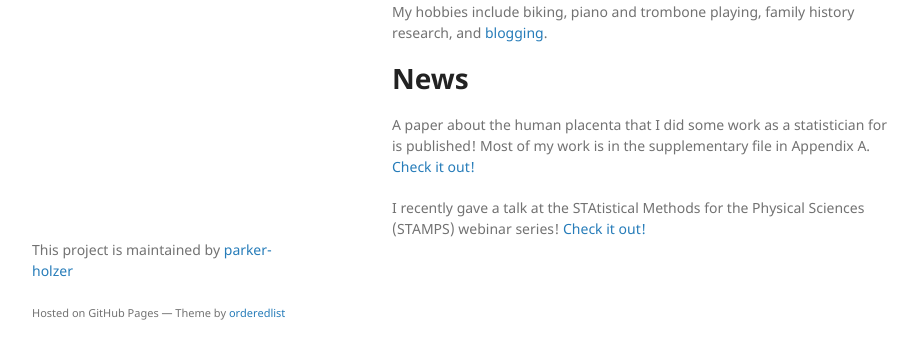
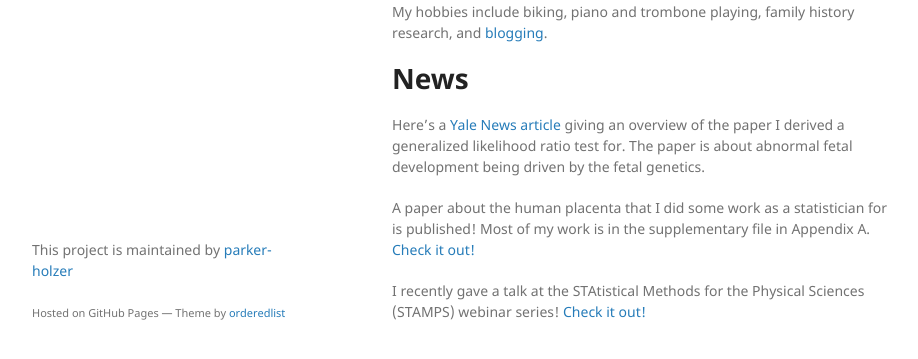
Before and after one commit to parker-holzer/old_personal_website, a Jekyll site: the page built from index.md, in a window 1280 px wide and 1018 px high, cut to the strip 626-985 px from the top of the window. Shown: the whole strip, without its empty margins (178-1096 px from the left). Built offline with Jekyll 4.4.1, drawn with Linux system fonts in a browser that asks for light colours; our own code applies the rules of GitHub Pages for plain Markdown files.

Commit message:
yale news

```diff
--- a/index.md
+++ b/index.md
@@ -14,6 +14,8 @@ My hobbies include biking, piano and trombone playing, family history research,
 
 # News
 
+Here's a [Yale News article](https://news.yale.edu/2021/05/03/genetics-not-environment-uterus-controls-abnormal-development?fbclid=IwAR0dSbJJWAP56QbGvs4YLThLmtDNiZGyyCRLJrVndl1PQuHWXcSME3HLj5g) giving an overview of the paper I derived a generalized likelihood ratio test for. The paper is about abnormal fetal development being driven by the fetal genetics.
+
 A paper about the human placenta that I did some work as a statistician for is published! Most of my work is in the supplementary file in Appendix A. [Check it out!](https://www.sciencedirect.com/science/article/pii/S0143400421001284?via%3Dihub)
 
 I recently gave a talk at the STAtistical Methods for the Physical Sciences (STAMPS) webinar series! [Check it out!](https://www.youtube.com/watch?v=UpooAqzIOVY&t=1s)
```
